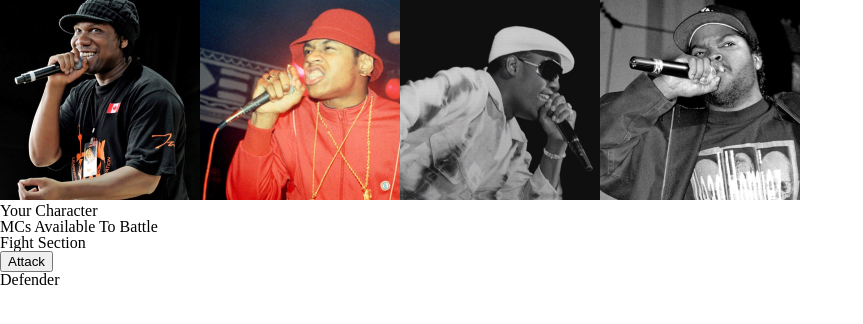
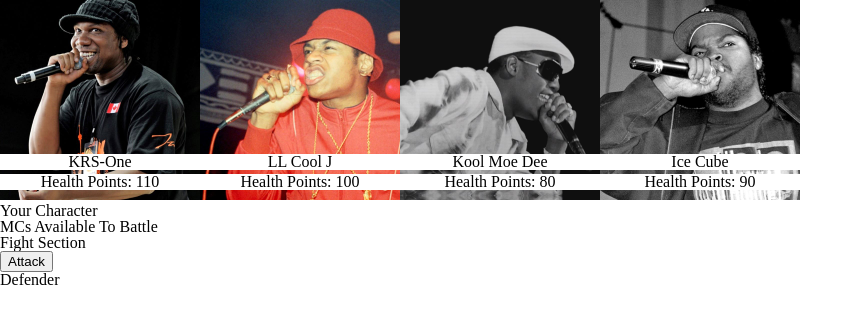
Before and after one commit to JarrettD5309/unit-4-game, a plain HTML site: page index.html in a window 1280 px wide. Shown: the whole page, without its empty margins (0-863 px from the left). Drawn offline with nearby package versions, Linux system fonts and the light colour scheme.

Commit message:
added health points and names to images, debugged selecting characters with new values

```diff
--- a/assets/css/style.css
+++ b/assets/css/style.css
@@ -1,11 +1,44 @@
 .mc-pic {
-    width: 200px;
+    width: 100%;
     cursor: pointer;
 }
 
-.mc-pic2 {
+/* .mc-pic2 {
     width: 200px;
     cursor: pointer;
+} */
+
+.img-box {
+    width: 200px;
+    height: 200px;
+    position: relative;
+    display: inline-block;
+}
+
+.img-box2 {
+    width: 200px;
+    height: 200px;
+    position: relative;
+    display: inline-block;
+    border: 2px solid red;
+}
+
+.name-text {
+    position: absolute;
+    width:100%;
+    background-color: white;
+    color: black;
+    bottom: 15%;
+    text-align: center;
+}
+
+.health-text {
+    position: absolute;
+    width:100%;
+    background-color: white;
+    color: black;
+    bottom: 5%;
+    text-align: center;
 }
 
 .button {
--- a/assets/javascript/game.js
+++ b/assets/javascript/game.js
@@ -13,13 +13,25 @@ var krsOne = {
     name: "KRS-One",
     id: "krs-one",
     image: "assets/images/krs-one.jpg",
+    healthPoints: 110,
     pic: function(location) {
+        var imgBoxDiv = $("<div>");
+        imgBoxDiv.addClass("img-box");
+        location.append(imgBoxDiv);
         var newImg = $("<img>");
         newImg.attr("src", this.image);
         newImg.addClass("mc-pic");
         newImg.attr("id", this.id);
         newImg.attr("alt", this.name + " Picture");
-        location.append(newImg);
+        var nameDiv = $("<p>");
+        nameDiv.text(this.name);
+        nameDiv.addClass("name-text");
+        var healthDiv = $("<p>");
+        healthDiv.text("Health Points: " + this.healthPoints);
+        healthDiv.addClass("health-text");
+        imgBoxDiv.append(newImg);
+        imgBoxDiv.append(nameDiv);
+        imgBoxDiv.append(healthDiv);
     }
 }
 
@@ -27,13 +39,25 @@ var llCoolJ = {
     name: "LL Cool J",
     id: "ll-cool-j",
     image: "assets/images/ll-cool-j.jpg",
+    healthPoints: 100,
     pic: function(location) {
+        var imgBoxDiv = $("<div>");
+        imgBoxDiv.addClass("img-box");
+        location.append(imgBoxDiv);
         var newImg = $("<img>");
         newImg.attr("src", this.image);
         newImg.addClass("mc-pic");
         newImg.attr("id", this.id);
         newImg.attr("alt", this.name + " Picture");
-        location.append(newImg);
+        var nameDiv = $("<p>");
+        nameDiv.text(this.name);
+        nameDiv.addClass("name-text");
+        var healthDiv = $("<p>");
+        healthDiv.text("Health Points: " + this.healthPoints);
+        healthDiv.addClass("health-text");
+        imgBoxDiv.append(newImg);
+        imgBoxDiv.append(nameDiv);
+        imgBoxDiv.append(healthDiv);
     }
 }
 
@@ -41,13 +65,25 @@ var koolMoeDee = {
     name: "Kool Moe Dee",
     id: "kool-moe-dee",
     image: "assets/images/kool-moe-dee.jpg",
+    healthPoints: 80,
     pic: function(location) {
+        var imgBoxDiv = $("<div>");
+        imgBoxDiv.addClass("img-box");
+        location.append(imgBoxDiv);
         var newImg = $("<img>");
         newImg.attr("src", this.image);
         newImg.addClass("mc-pic");
         newImg.attr("id", this.id);
         newImg.attr("alt", this.name + " Picture");
-        location.append(newImg);
+        var nameDiv = $("<p>");
+        nameDiv.text(this.name);
+        nameDiv.addClass("name-text");
+        var healthDiv = $("<p>");
+        healthDiv.text("Health Points: " + this.healthPoints);
+        healthDiv.addClass("health-text");
+        imgBoxDiv.append(newImg);
+        imgBoxDiv.append(nameDiv);
+        imgBoxDiv.append(healthDiv);
     }
 }
 
@@ -55,13 +91,25 @@ var iceCube = {
     name: "Ice Cube",
     id: "ice-cube",
     image: "assets/images/ice-cube.jpg",
+    healthPoints: 90,
     pic: function(location) {
+        var imgBoxDiv = $("<div>");
+        imgBoxDiv.addClass("img-box");
+        location.append(imgBoxDiv);
         var newImg = $("<img>");
         newImg.attr("src", this.image);
         newImg.addClass("mc-pic");
         newImg.attr("id", this.id);
         newImg.attr("alt", this.name + " Picture");
-        location.append(newImg);
+        var nameDiv = $("<p>");
+        nameDiv.text(this.name);
+        nameDiv.addClass("name-text");
+        var healthDiv = $("<p>");
+        healthDiv.text("Health Points: " + this.healthPoints);
+        healthDiv.addClass("health-text");
+        imgBoxDiv.append(newImg);
+        imgBoxDiv.append(nameDiv);
+        imgBoxDiv.append(healthDiv);
     }
 }
 
@@ -70,24 +118,41 @@ llCoolJ.pic(characterSelect);
 koolMoeDee.pic(characterSelect);
 iceCube.pic(characterSelect);
 
-
-
-$(".mc-pic").on("click", function (event) {
+$(".img-box").on("click", function (event) {
     if (selectPhase===0) {
-        yourCharacterHolder = $(event.target).detach();
-        $(event.target).removeClass("mc-pic");
-        $(event.target).addClass("mc-pic2");
+        console.log(event.currentTarget);
+        yourCharacterHolder = $(event.currentTarget).detach();
+        $(event.currentTarget).removeClass("img-box");
+        $(event.currentTarget).addClass("img-box2");
         yourCharacter.append(yourCharacterHolder);
         enemiesHolder = characterSelect.detach();
         oppSelect.append(enemiesHolder);
         selectPhase++;
     } else if (selectPhase===1) {
-        yourEnemyHolder = $(event.target).detach();
-        $(".mc-pic").addClass("mc-pic2");
-        $(".mc-pic").removeClass("mc-pic");
+        yourEnemyHolder = $(event.currentTarget).detach();
+        $(".img-box").addClass("img-box2");
+        $(".img-box").removeClass("img-box");
         opp.append(yourEnemyHolder);
         selectPhase++;
     }
 });
 
+// $(".mc-pic").on("click", function (event) {
+//     if (selectPhase===0) {
+//         yourCharacterHolder = $(event.target).detach();
+//         $(event.target).removeClass("mc-pic");
+//         $(event.target).addClass("mc-pic2");
+//         yourCharacter.append(yourCharacterHolder);
+//         enemiesHolder = characterSelect.detach();
+//         oppSelect.append(enemiesHolder);
+//         selectPhase++;
+//     } else if (selectPhase===1) {
+//         yourEnemyHolder = $(event.target).detach();
+//         $(".mc-pic").addClass("mc-pic2");
+//         $(".mc-pic").removeClass("mc-pic");
+//         opp.append(yourEnemyHolder);
+//         selectPhase++;
+//     }
+// });
+
 });
```
